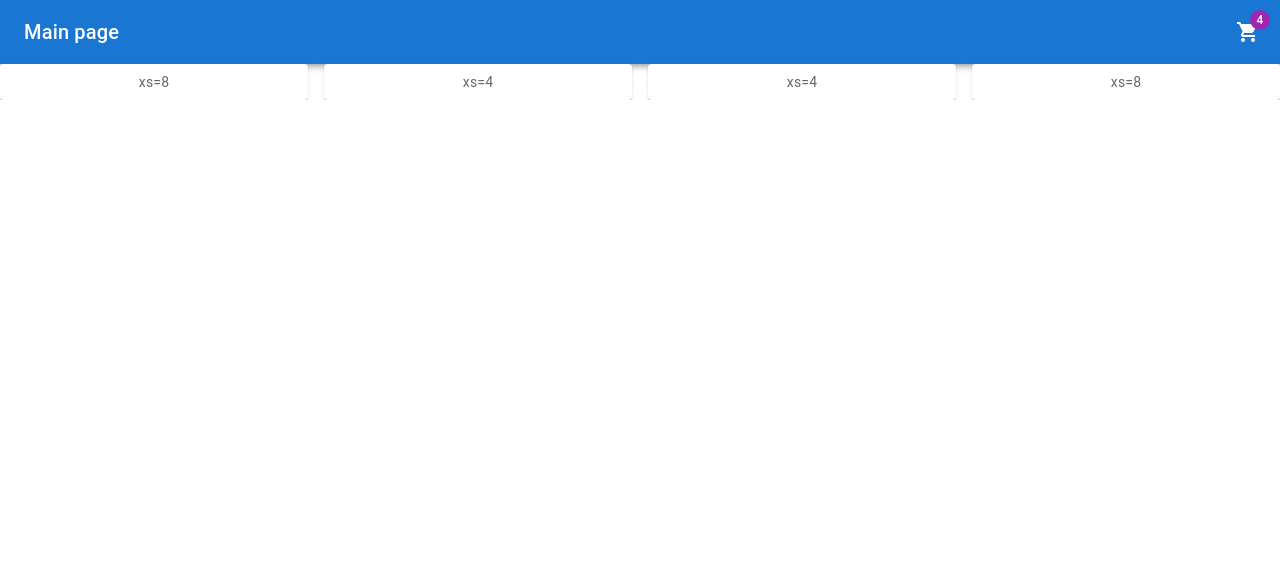
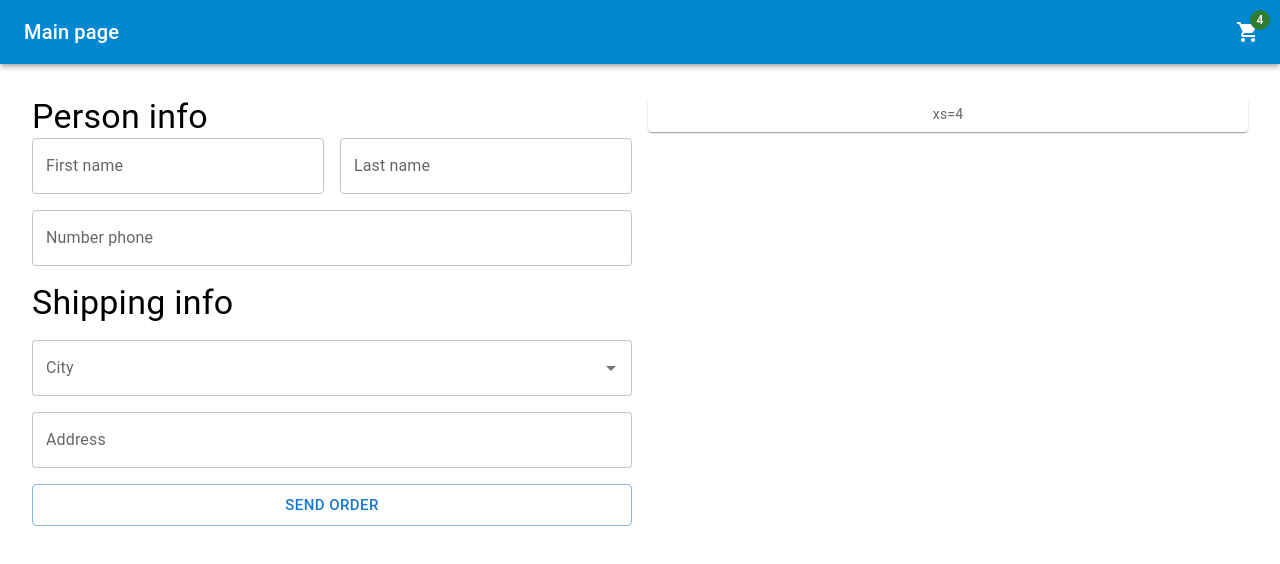
Before and after one commit to Ramil001/app.mit.kh.ua, a Next.js app: page /checkout in a window 1280 px wide. Shown: the top 564 px of the page. Built offline with nearby package versions, Linux system fonts and the light colour scheme.

Commit message:
added autofill city

```diff
--- a/package.json
+++ b/package.json
@@ -12,6 +12,7 @@
     "@emotion/react": "^11.11.4",
     "@emotion/styled": "^11.11.5",
     "@mui/icons-material": "^5.16.4",
+    "@mui/lab": "^5.0.0-alpha.172",
     "@mui/material": "^5.16.4",
     "next": "14.2.5",
     "react": "^18",
--- a/src/app/checkout/page.tsx
+++ b/src/app/checkout/page.tsx
@@ -6,6 +6,12 @@ import Box from '@mui/material/Box';
 import Paper from '@mui/material/Paper';
 import Grid from '@mui/material/Grid';
 import Header from '@/components/Header/Header';
+import Stack from '@mui/material/Stack';
+import TextField from '@mui/material/TextField';
+import Typography from '@mui/material/Typography';
+import Button from '@mui/material/Button';
+import Autocomplete from '@mui/material/Autocomplete';
+
 
 const Item = styled( Paper )( ( { theme } ) => ( {
  backgroundColor: theme.palette.mode === 'dark' ? '#1A2027' : '#fff',
@@ -15,23 +21,67 @@ const Item = styled( Paper )( ( { theme } ) => ( {
  color: theme.palette.text.secondary,
 } ) );
 
+const cities = [
+ 'London',
+ 'Birmingham',
+ 'Manchester',
+ 'Liverpool',
+ 'Bristol',
+ 'Newcastle',
+ 'Sheffield',
+ 'Leeds',
+ 'Glasgow',
+ 'Edinburgh',
+];
+
 export default function Checkout () {
  return (
   <>
    <Header />
    <Box sx={{ flexGrow: 1 }}>
-    <Grid container spacing={2}>
-     <Grid item xs={12} lg={3}>
-      <Item>xs=8</Item>
+    <Grid container spacing={2} padding={4}>
+     <Grid item xs={12} lg={6}>
+      {/* Person info */}
+      <Typography variant="h4" component="h2">
+       Person info
+      </Typography>
+      <Grid container spacing={2}>
+       <Grid item xs={12} lg={6}>
+        <TextField fullWidth label="First name" variant="outlined" type="text" />
+       </Grid>
+       <Grid item xs={12} lg={6}>
+        <TextField fullWidth label="Last name" variant="outlined" type="text" />
+       </Grid>
+       <Grid item xs={12} lg={12}>
+        <TextField fullWidth label="Number phone" variant="outlined" type="text" />
+       </Grid>
+       {/* Shipping info */}
+       <Grid item xs={12} lg={12}>
+        <Typography variant="h4" component="h2">
+         Shipping info
+        </Typography>
+       </Grid>
+       <Grid item xs={12} lg={12}>
+        <Autocomplete
+         options={cities}
+         getOptionLabel={( option ) => option}
+         renderInput={( params ) => (
+          <TextField {...params} label="City" variant="outlined" />
+         )}
+        />
+       </Grid>
+       <Grid item xs={12} lg={12}>
+        <TextField fullWidth label="Address" variant="outlined" type="text" />
+       </Grid>
+
+       {/* Button buy */}
+       <Grid item xs={12} lg={12}>
+        <Button fullWidth color="primary" size="large" variant="outlined">Send order</Button>
+       </Grid>
+      </Grid>
      </Grid>
-     <Grid item xs={12} lg={3}>
+     <Grid item xs={12} lg={6}>
       <Item>xs=4</Item>
-     </Grid>
-     <Grid item xs={12} lg={3}>
-      <Item>xs=4</Item>
-     </Grid>
-     <Grid item xs={12} lg={3}>
-      <Item>xs=8</Item>
      </Grid>
     </Grid>
    </Box>
--- a/src/components/Header/Header.tsx
+++ b/src/components/Header/Header.tsx
@@ -10,7 +10,7 @@ import Link from 'next/link';
 
 export default function Header () {
  return (
-  <AppBar position="static">
+  <AppBar color="info" position="static">
    <Toolbar>
     <Typography variant="h6" component="div" sx={{ flexGrow: 1 }}>
      <Link href="/">Main page</Link>
@@ -18,7 +18,7 @@ export default function Header () {
     <Box>
      <Link href="/checkout" >
       <IconButton edge="end" color="inherit">
-       <Badge badgeContent={4} color="secondary">
+       <Badge badgeContent={4} color="success">
         <ShoppingCartIcon />
        </Badge>
       </IconButton>
```
Also changed, not shown: src/app/page.tsx (+0 -23 lines), 1 other file (tests, documents, lock files or other folders).
